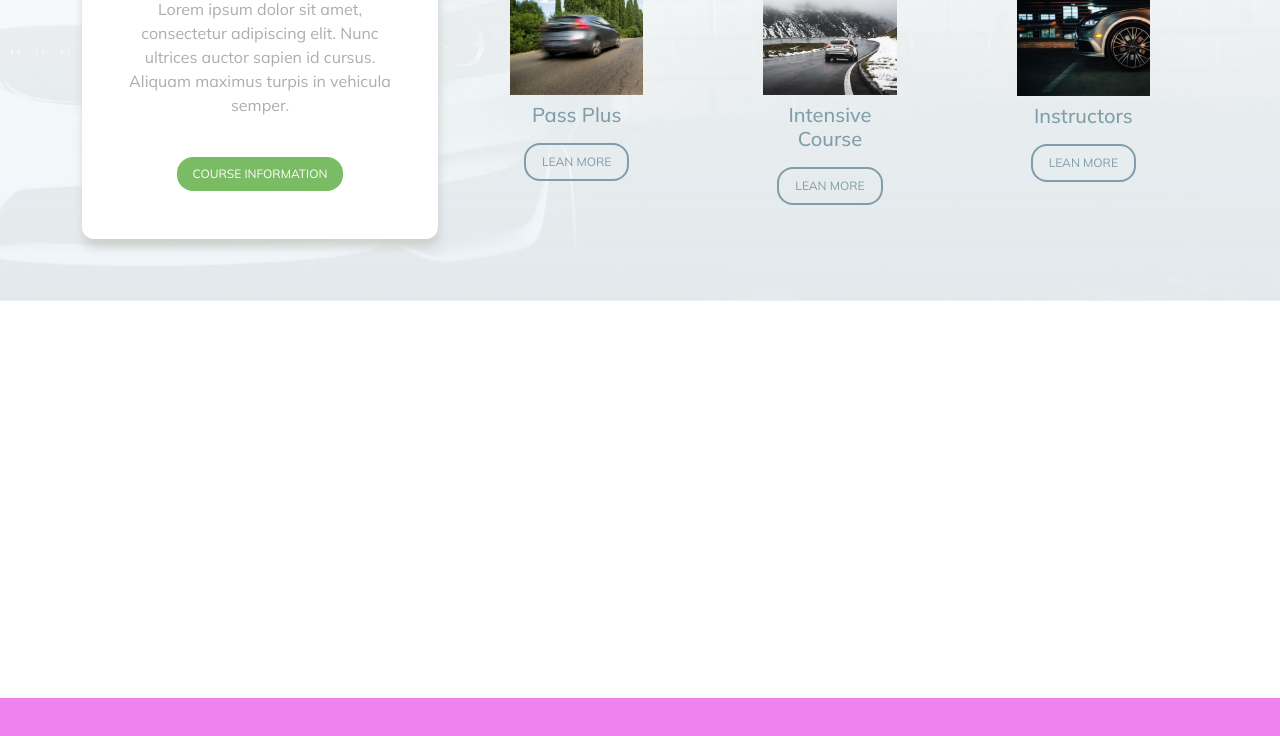
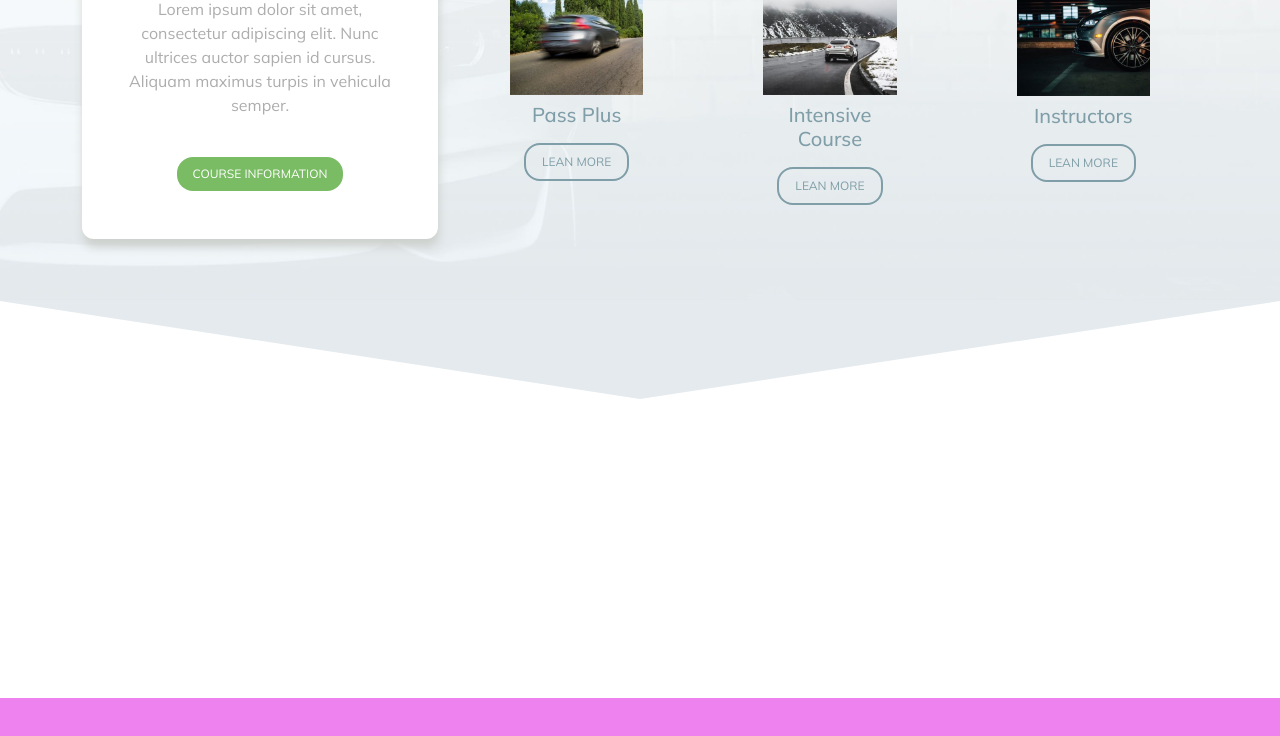
Before and after one commit to Pier98Sa/proj-html-vuejs, a Vue app: page / in a window 1280 px wide. Shown: the part 1259-1995 px from the top of the page. Built offline with nearby package versions, Linux system fonts and the light colour scheme.

Commit message:
inizio sezione statistics

```diff
--- a/src/App.vue
+++ b/src/App.vue
@@ -81,4 +81,8 @@ export default {
     margin-top: -50px;
     z-index: 998;
   }
+
+  .ms_offset-3{
+    margin-top: -1px;
+  }
 </style>
--- a/src/components/partials/MyCourses.vue
+++ b/src/components/partials/MyCourses.vue
@@ -78,7 +78,6 @@
 
             </div>
         </div>
-
     </div>
 </template>
 
--- a/src/components/partials/MyStatistics.vue
+++ b/src/components/partials/MyStatistics.vue
@@ -1,6 +1,5 @@
 <template>
-  <div>
-
+  <div class="Statistics ms_offset-3">
   </div>
 </template>
 
@@ -13,4 +12,12 @@ export default {
 
 <style lang="scss" scoped>
 
+.Statistics{
+  height: 100px;
+  background-image: url(../../assets/driving-triangle.svg);
+  background-repeat: no-repeat;
+  background-position: top;
+  background-size: cover;
+}
+
 </style>
```
Also changed, not shown: src/assets/driving-triangle.svg (added).
